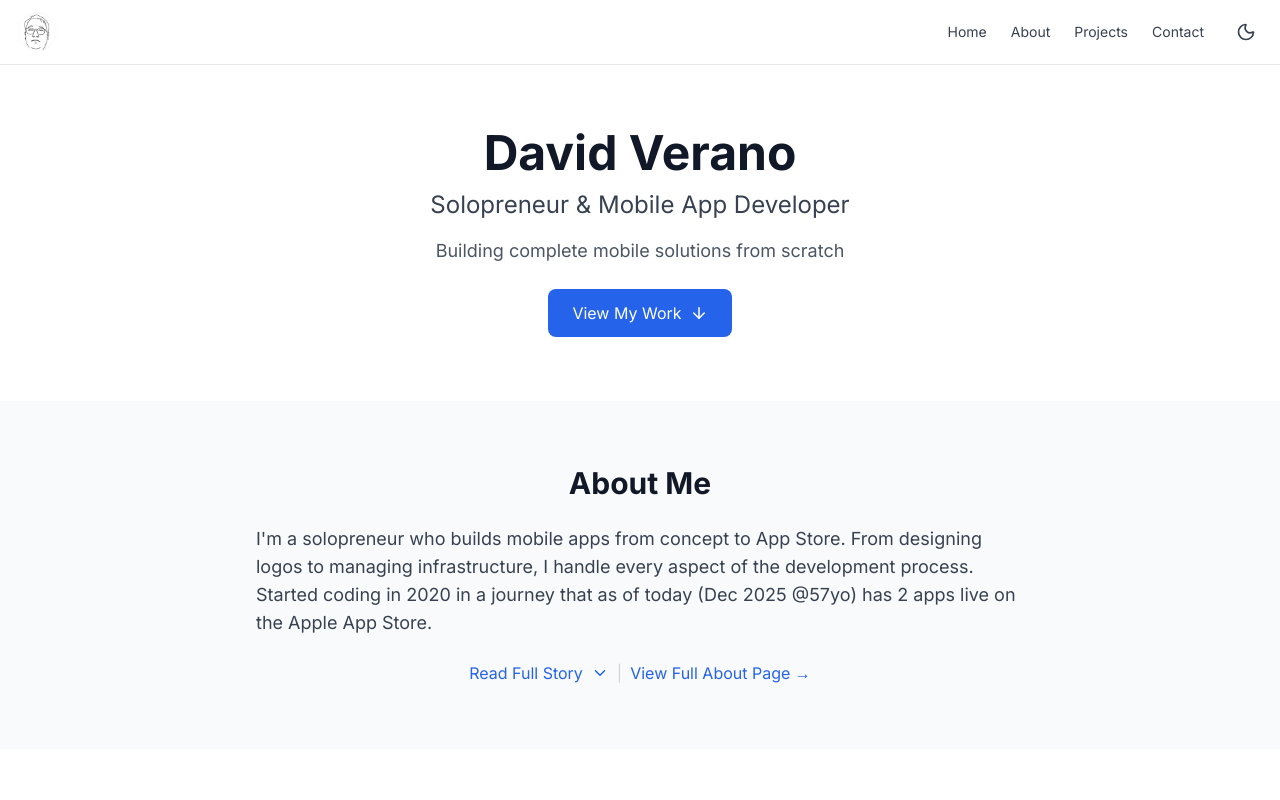
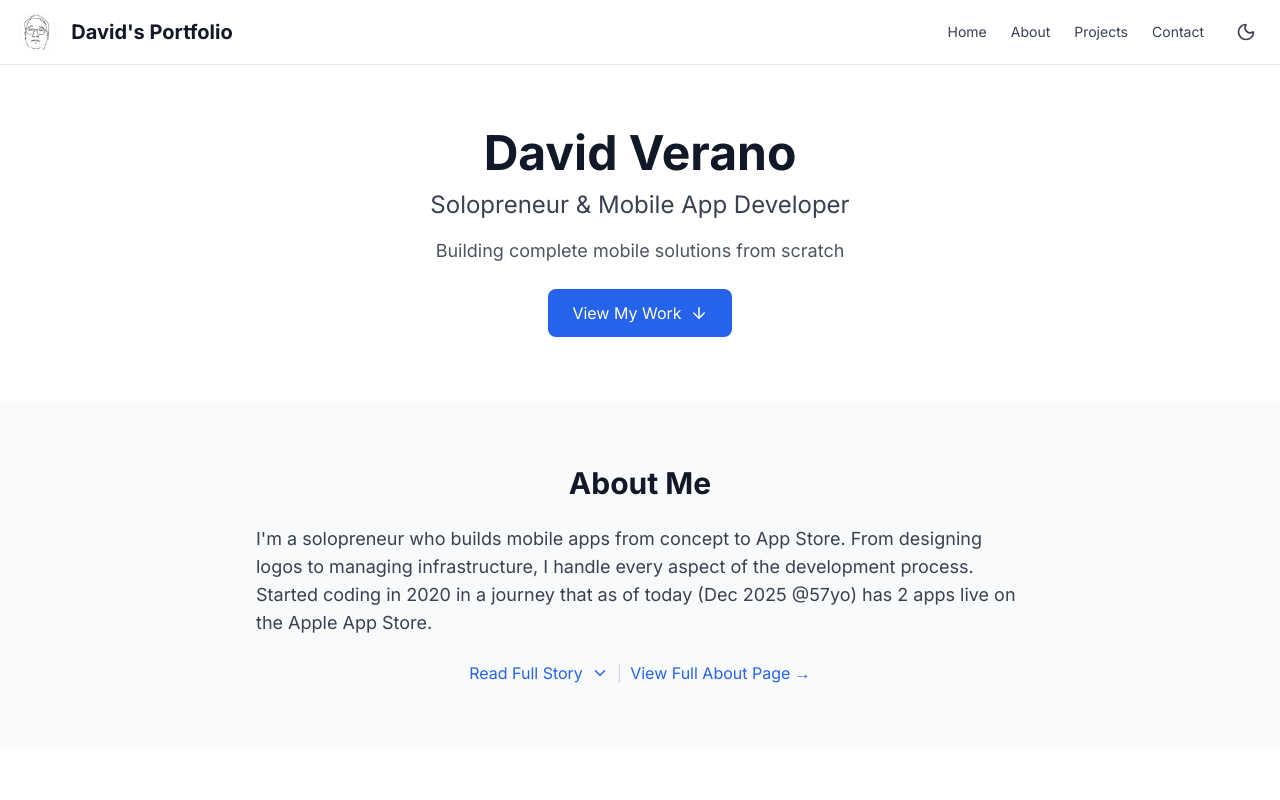
Before and after one commit to TKamote/myportfolio2027, a Next.js app: page / in a window 1280 px wide. Shown: the top 800 px of the page. Built offline with nearby package versions, Linux system fonts and the light colour scheme.

Commit message:
Add 'David's Portfolio' text next to logo in header

```diff
--- a/components/Header.tsx
+++ b/components/Header.tsx
@@ -27,15 +27,18 @@ export default function Header() {
     <header className="sticky top-0 z-50 bg-white/95 dark:bg-gray-900/95 backdrop-blur-sm border-b border-gray-200 dark:border-gray-800">
       <nav className="container mx-auto px-4 py-3">
         <div className="flex items-center justify-between">
-          <Link href="/" className="flex items-center hover:opacity-80 transition-opacity">
+          <Link href="/" className="flex items-center gap-2 md:gap-3 hover:opacity-80 transition-opacity">
             <Image
               src={logoImage}
               alt="David Verano Logo"
               width={120}
               height={120}
-              className="object-contain h-8 md:h-10 w-auto rounded-lg"
+              className="object-contain h-8 md:h-10 w-auto rounded-lg flex-shrink-0"
               priority
             />
+            <span className="text-base md:text-lg lg:text-xl font-bold text-gray-900 dark:text-white whitespace-nowrap">
+              David's Portfolio
+            </span>
           </Link>
 
           {/* Desktop Navigation */}
```
